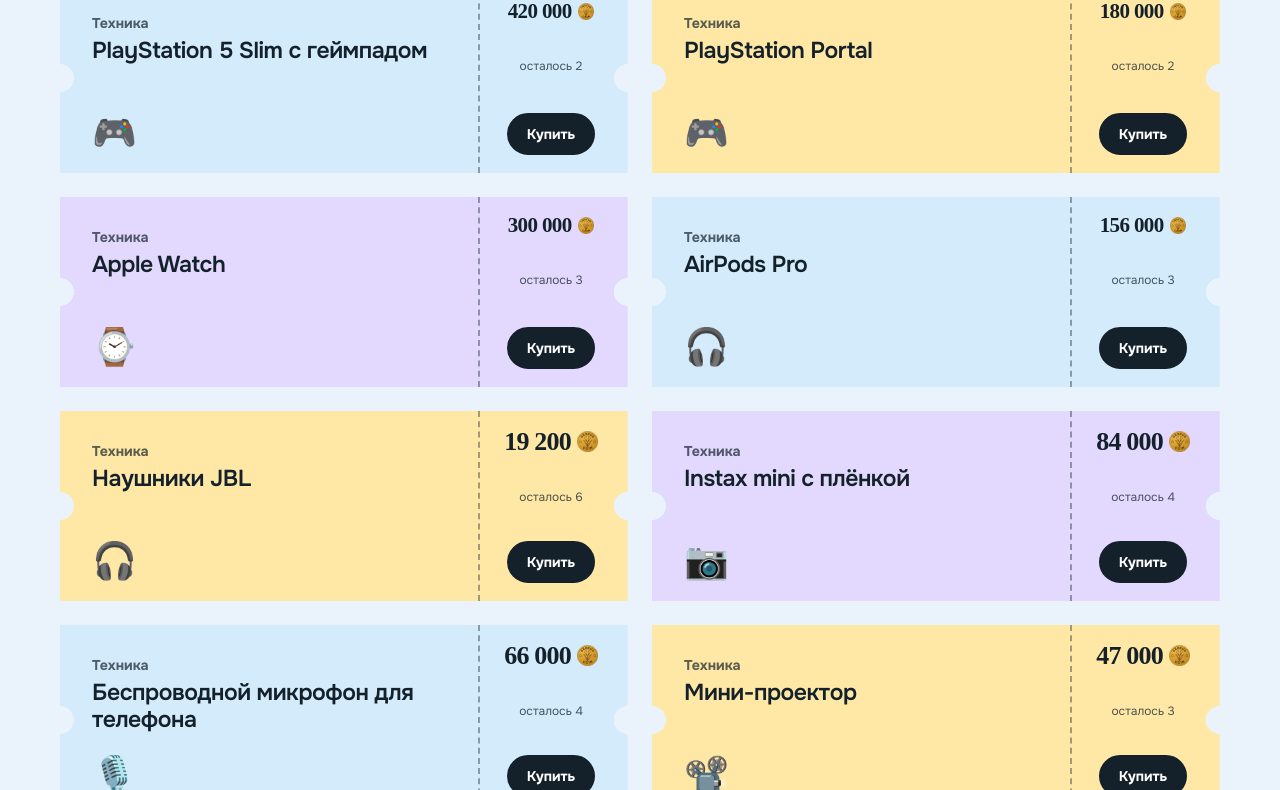
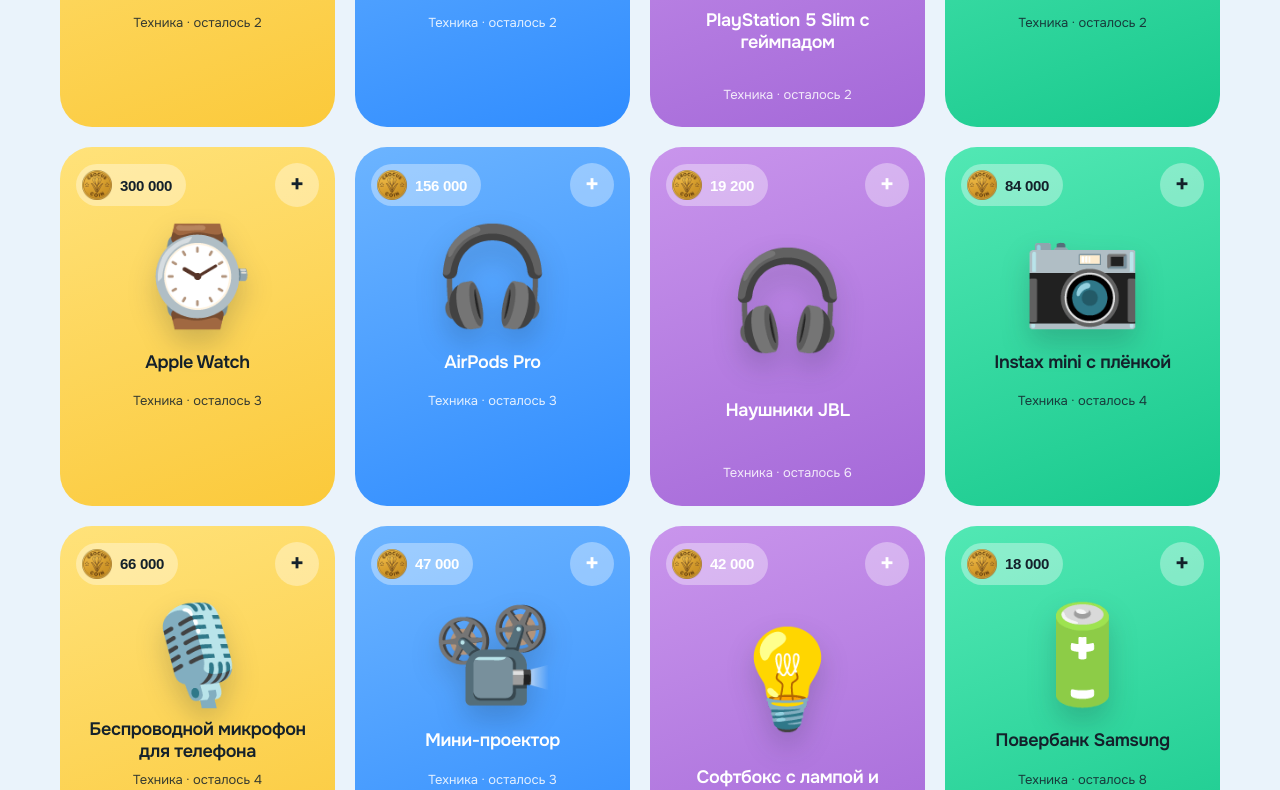
Before and after one commit to gdev49df/tcc, a plain HTML site: page market.html in a window 1280 px wide. Shown: the part 688-1478 px from the top of the page. Drawn offline with Linux system fonts and the light colour scheme; a web font is replaced by a local one.

Commit message:
Маркет: цветные плитки вместо билетов
Co-Authored-By: Claude Sonnet 5.5 <noreply@anthropic.com>
Claude-Session: https://claude.ai/code/session_01LKqLCB77MGXcEHqkAecGMz

```diff
--- a/css/style.css
+++ b/css/style.css
@@ -233,3 +233,24 @@ footer.site .sign{margin-top:46px;padding-top:20px;border-top:1px solid #fff3;fo
 html{overflow-x:clip}
 .t-full{grid-column:1/-1}
 .t-full .flw2{height:190px;right:6%}
+
+/* маркет: цветные плитки */
+.shop{display:grid;grid-template-columns:repeat(auto-fill,minmax(230px,1fr));gap:20px}
+.pr{border-radius:32px;padding:16px 16px 22px;display:flex;flex-direction:column;align-items:center;text-align:center;color:var(--ink);transition:transform .45s var(--spring);position:relative}
+.pr:hover{transform:translateY(-6px)}
+.pr.g0{background:linear-gradient(160deg,#ffe27a,#fbc93a)}
+.pr.g1{background:linear-gradient(160deg,#6cb4ff,#2f8cff);color:#fff}
+.pr.g2{background:linear-gradient(160deg,#c995ec,#a468d8);color:#fff}
+.pr.g3{background:linear-gradient(160deg,#52e8b4,#18c98d)}
+.pr .pt{width:100%;display:flex;justify-content:space-between;align-items:center;gap:8px}
+.pr .pp{display:inline-flex;align-items:center;gap:8px;background:#ffffff59;padding:6px 14px 6px 6px;border-radius:99px;font:600 15px 'Unbounded',sans-serif;letter-spacing:-.02em;min-width:0}
+.pr .pp .coin{width:30px;height:30px}
+.pr .pp b{font-weight:600;overflow:hidden;text-overflow:ellipsis}
+.pr .plus{width:44px;height:44px;flex:none;border-radius:50%;border:0;background:#ffffff59;color:inherit;font:600 26px/1 'Onest';cursor:pointer;transition:transform .35s var(--spring),background .2s}
+.pr .plus:hover{background:#fff;color:var(--ink);transform:rotate(90deg) scale(1.08)}
+.pr .plus:active{transform:scale(.88);transition-duration:.08s}
+.pr .plus[disabled]{opacity:.35;pointer-events:none}
+.pr .pe{font-size:96px;line-height:1;margin:22px 0 14px;filter:drop-shadow(0 14px 14px #14212b33)}
+.pr h3{font-size:18px;line-height:1.25;padding:0 6px;min-height:2.5em;display:grid;align-items:center}
+.pr .ps{font-size:13px;opacity:.85;margin-top:6px}
+.pr.out{filter:grayscale(1);opacity:.6}
--- a/js/app.js
+++ b/js/app.js
@@ -82,8 +82,8 @@ function initMarket(){
     const cats=['Все',...new Set(d.products.map(p=>p.cat))];
     document.getElementById('chips').innerHTML=cats.map(c=>`<button class="chip ${c===cat?'on':''}" data-c="${c}">${c}</button>`).join('');
     document.querySelectorAll('.chip').forEach(b=>b.onclick=()=>{cat=b.dataset.c;draw()});
-    root.innerHTML=d.products.filter(p=>cat==='Все'||p.cat===cat).map((p,i)=>`<div class="tk c${i%3}"><div class="l"><div><small>${esc(p.cat)}</small><h3>${esc(p.name)}</h3></div><div class="em">${p.emoji}</div></div>
-      <div class="stub"><div class="price" style="font-size:${String(p.price).length>=7?17:String(p.price).length>=6?21:String(p.price).length>=5?26:32}px">${num(p.price)}${coinI}</div><div class="stock">${p.stock>0?'осталось '+p.stock:'нет в наличии'}</div><button class="btn sm" data-id="${p.id}" ${p.stock<1?'disabled':''}>Купить</button></div></div>`).join('');
+    root.innerHTML=d.products.filter(p=>cat==='Все'||p.cat===cat).map((p,i)=>`<article class="pr g${i%4}${p.stock<1?' out':''}"><div class="pt"><span class="pp">${coinI}<b>${num(p.price)}</b></span><button class="plus" data-id="${p.id}" aria-label="Купить: ${esc(p.name)}" ${p.stock<1?'disabled':''}>+</button></div>
+      <div class="pe" aria-hidden="true">${p.emoji}</div><h3>${esc(p.name)}</h3><p class="ps">${p.stock>0?esc(p.cat)+' · осталось '+p.stock:'нет в наличии'}</p></article>`).join('');
     root.querySelectorAll('[data-id]').forEach(b=>b.onclick=()=>{
       const id=+b.dataset.id;const go=()=>{const r=DB.buy(id);
         if(r==='ok'){toast('Заказ оформлен! Заберите у администратора');draw();layoutBal()}
--- a/market.html
+++ b/market.html
@@ -4,5 +4,5 @@
 <link href="https://fonts.googleapis.com/css2?family=Unbounded:wght@500;600&family=Onest:wght@400;600;700;800&display=swap" rel="stylesheet">
 <link rel="stylesheet" href="css/style.css"></head><body>
 <section class="pagehead sky"><img class="deco" src="assets/crocus.svg" alt=""><img class="deco2" src="assets/crocus.svg" alt=""><div class="wrap"><h1>Маркет</h1><p class="lead">Техника, спорт, одежда, канцелярия и сладости за заработанные коины.</p></div></section>
-<section class="sky" style="padding-top:0"><div class="wrap"><div class="shop-bar"><div class="chips" id="chips"></div><div id="balbox"></div></div><div class="tickets" id="shop"></div></div></section>
+<section class="sky" style="padding-top:0"><div class="wrap"><div class="shop-bar"><div class="chips" id="chips"></div><div id="balbox"></div></div><div class="shop" id="shop"></div></div></section>
 <script src="js/app.js"></script></body></html>
```
